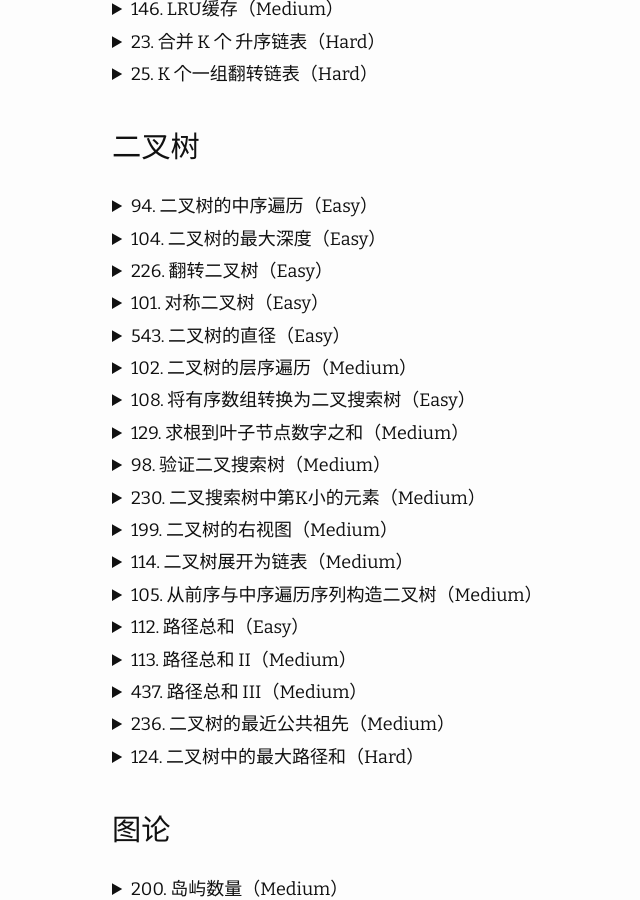
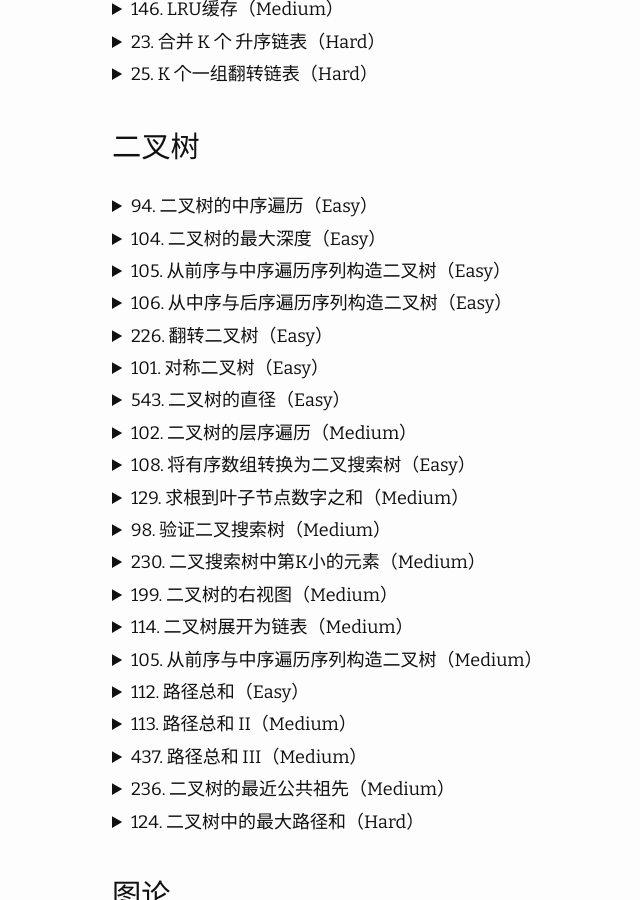
Before and after one commit to Alphasxd/blog, a Jekyll site: the page built from _posts/2024-07-29-leetcode.md, in a window 1280 px wide and 900 px high, scrolled down 2948 px. Shown: the whole window, without its empty margins (158-798 px from the left). Built offline with Jekyll 4.4.1, drawn with Linux system fonts in a browser that asks for light colours; comment, search, counter and statistics services are not loaded; a style sheet for code colours, icons or effects is not loaded; part of the change alters nothing that is shown.

````diff
--- a/_posts/2024-07-29-leetcode.md
+++ b/_posts/2024-07-29-leetcode.md
@@ -1589,6 +1589,67 @@ func maxDepth(root *TreeNode) int {
 </details>
 
 <details markdown="1">
+<summary>105. 从前序与中序遍历序列构造二叉树（Easy）</summary>
+
+> 给定两个整数数组 preorder 和 inorder ，其中 preorder 是二叉树的先序遍历， inorder 是同一棵树的中序遍历，请构造二叉树并返回其根节点。
+
+```golang
+func buildTree(preorder, inorder []int) *TreeNode {
+    // 如果前序遍历为空, 则返回nil
+    if len(preorder) == 0 {
+        return nil
+    }
+    // 从中序遍历中找到根节点的索引，根节点即为前序遍历的第一个元素
+    i := func(order []int, v int) int {
+        var index int
+        for order[index] != v {
+            index++
+        }
+        return index
+    }(inorder, preorder[0])
+    return &TreeNode{
+        preorder[0],
+        // 左右子树的节点个数对应相等，因此可以得出 preorder 切片在左右子树的划分
+        // 在递归调用的时候注意去除根节点
+        buildTree(preorder[1:i+1], inorder[:i]),
+        buildTree(preorder[i+1:], inorder[i+1:]),
+    }
+}
+```
+
+</details>
+
+<details markdown="1">
+<summary>106. 从中序与后序遍历序列构造二叉树（Easy）</summary>
+
+> 给定两个整数数组 inorder 和 postorder ，其中 inorder 是二叉树的中序遍历， postorder 是同一棵树的后序遍历，请你构造并返回这颗 二叉树
+
+```golang
+func buildTree(inorder []int, postorder []int) *TreeNode {
+    length := len(postorder)
+    if length == 0 {
+        return nil
+    }
+    // 从中序遍历中找到根节点的索引，根节点即为后序遍历的末尾元素
+    i := func(order []int, v int) int {
+        var index int
+        for order[index] != v {
+            index++
+        }
+        return index
+    }(inorder, postorder[length-1])
+    // 左右子树的节点个数对应相等，因此可以得出 postorder 切片在左右子树的划分
+    // 在递归调用的时候注意去除根节点
+    return &TreeNode{
+        postorder[length-1],
+        buildTree(inorder[:i], postorder[:i]),
+        buildTree(inorder[i+1:], postorder[i:length-1]),
+    }
+}
+```
+</details>
+
+<details markdown="1">
 <summary>226. 翻转二叉树（Easy）</summary>
 
 > 给你一颗二叉树的根节点 root，翻转这颗二叉树，并返回其根节点。
````
